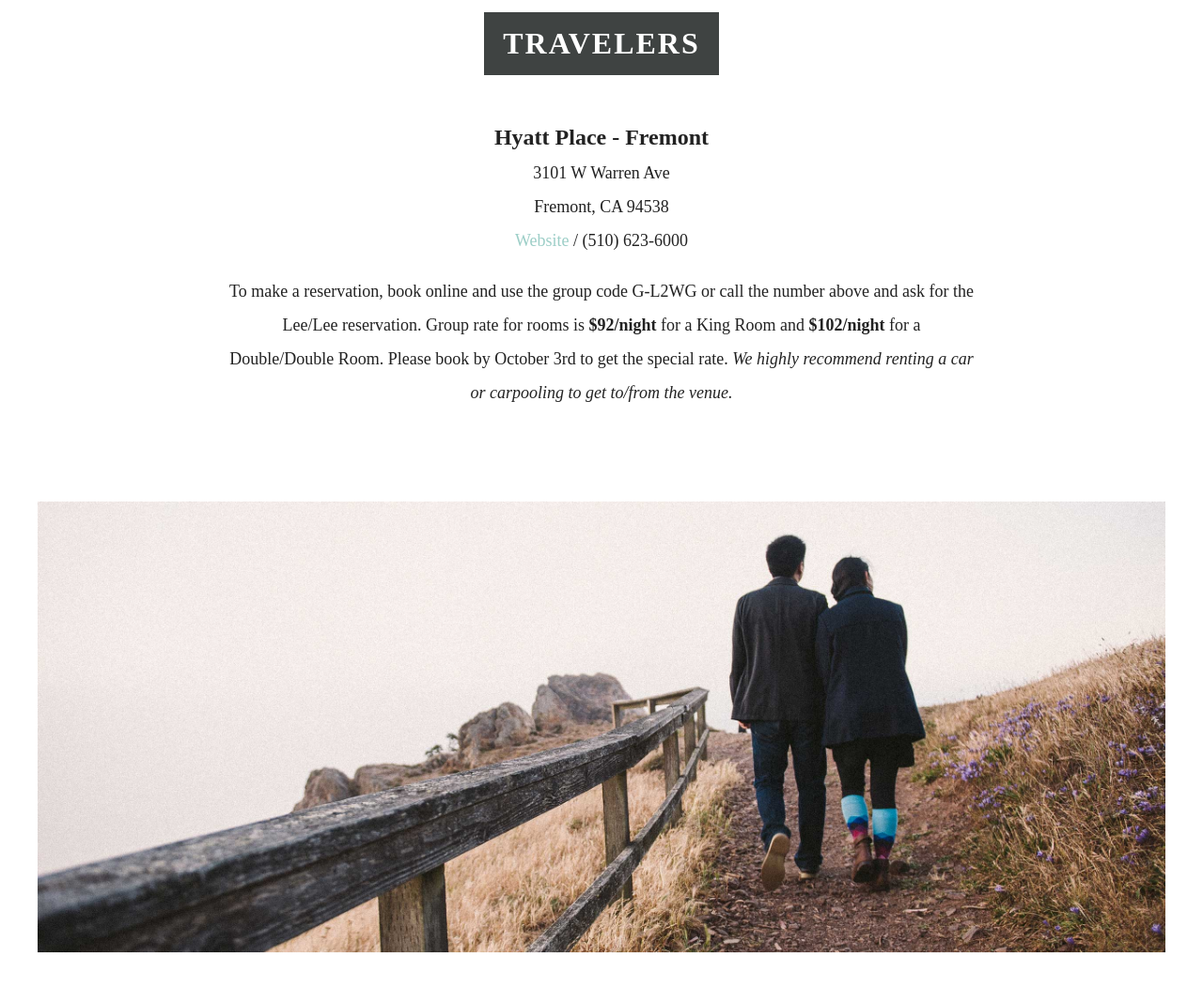
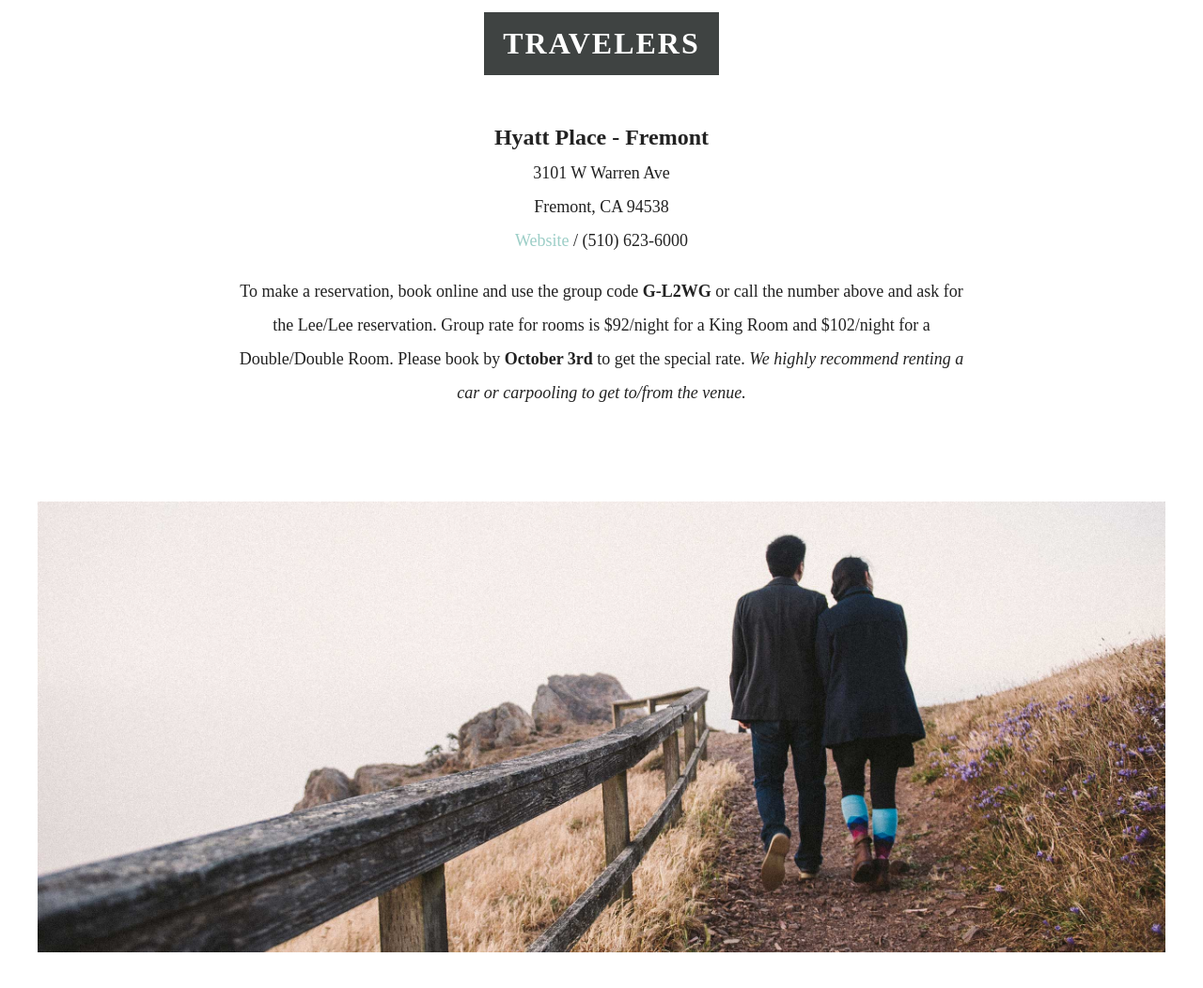
Before and after one commit to topherauyeung/grace-and-moses, a website: page index.html in a window 1280 px wide. Shown: the part 4164-5216 px from the top of the page at 94% size. Drawn offline with nearby package versions, Linux system fonts and the light colour scheme; a script that the page names is missing.

Commit message:
changing some text in the traveler section

```diff
--- a/index.html
+++ b/index.html
@@ -103,7 +103,7 @@
 							<a href="http://siliconvalleyfremont.place.hyatt.com/en/hotel/home.html">Website</a> / (510) 623-6000
 						</p>
 						<p class="details-time">
-							To make a reservation, book online and use the group code G-L2WG or call the number above and ask for the Lee/Lee reservation. Group rate for rooms is <strong>$92/night</strong> for a King Room and <strong>$102/night</strong> for a Double/Double Room. Please book by October 3rd to get the special rate. <em>We highly recommend renting a car or carpooling to get to/from the venue.</em>
+							To make a reservation, book online and use the group code <strong>G-L2WG</strong> or call the number above and ask for the Lee/Lee reservation. Group rate for rooms is $92/night for a King Room and $102/night for a Double/Double Room. Please book by <strong>October 3rd</strong> to get the special rate. <em>We highly recommend renting a car or carpooling to get to/from the venue.</em>
 						</p>
 					</div>
 				</section>
```
